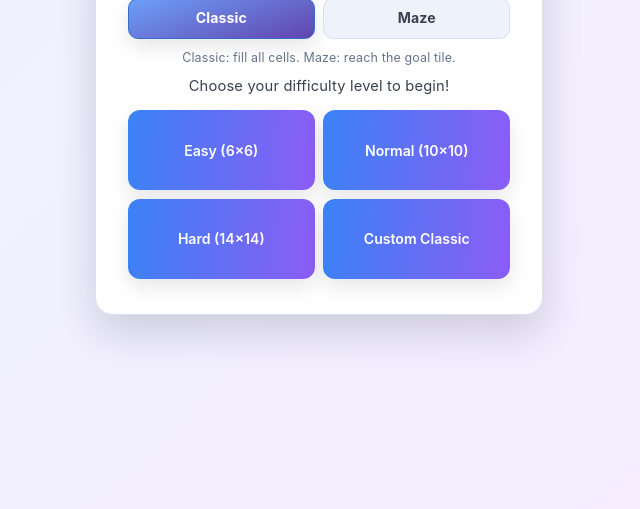
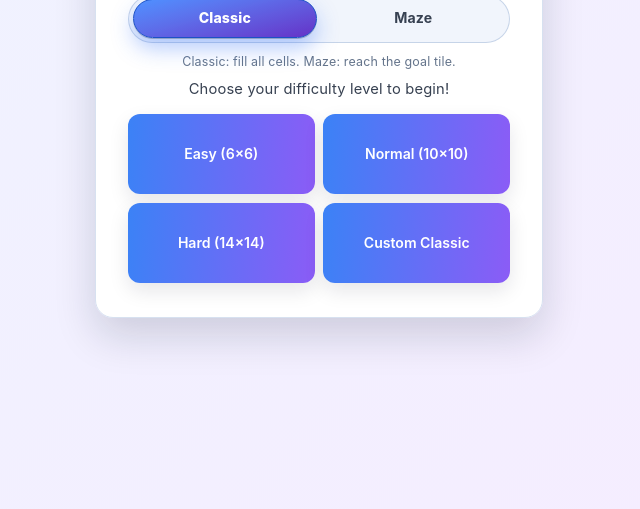
Before and after one commit to ekremkaraca/floodit-js, a website with bundled scripts: page src/index.html in a window 1280 px wide. Shown: the part 291-800 px from the top of the page, without its empty margins (321-961 px from the left). Built offline with nearby package versions, Linux system fonts and the light colour scheme.

Commit message:
Update style of mode picker

```diff
--- a/src/styles/app.css
+++ b/src/styles/app.css
@@ -180,38 +180,64 @@ button {
   gap: 0.45rem;
 }
 
-.mode-toggle {
+.mode-picker {
+  border: 0;
+  margin: 0 0 0.9rem;
+  padding: 0.24rem;
   display: grid;
   grid-template-columns: 1fr 1fr;
-  gap: 0.55rem;
-  margin-bottom: 0.9rem;
-}
-
-.mode-toggle__button {
-  border-radius: 10px;
-  border: 1px solid var(--border);
-  background: var(--surface-muted);
+  gap: 0.28rem;
+  border-radius: 999px;
+  border: 1px solid color-mix(in srgb, var(--border-strong) 82%, transparent);
+  background: color-mix(in srgb, var(--surface-muted) 78%, transparent);
+}
+
+.mode-picker__option {
+  display: block;
+  cursor: pointer;
+}
+
+.mode-picker__input {
+  position: absolute;
+  opacity: 0;
+  pointer-events: none;
+}
+
+.mode-picker__label {
+  display: block;
+  border-radius: 999px;
+  border: 1px solid transparent;
+  background: transparent;
   color: var(--text-secondary);
   font-weight: 700;
-  font-size: 0.87rem;
-  padding: 0.52rem 0.75rem;
-  cursor: pointer;
-  transition: border-color 0.2s var(--ease-out), background 0.2s var(--ease-out), color 0.2s var(--ease-out);
-}
-
-.mode-toggle__button.is-active {
+  text-align: center;
+  font-size: 0.88rem;
+  letter-spacing: 0.01em;
+  padding: 0.5rem 0.75rem;
+  transition: border-color 0.2s var(--ease-out), background-color 0.2s var(--ease-out), color 0.2s var(--ease-out), transform 0.16s var(--ease-out), box-shadow 0.2s var(--ease-out), filter 0.2s var(--ease-out);
+}
+
+.mode-picker__option:hover .mode-picker__label {
+  color: var(--text-primary);
+  background: color-mix(in srgb, var(--surface-strong) 72%, transparent);
+}
+
+.mode-picker__input:checked + .mode-picker__label {
   color: #ffffff;
-  border-color: color-mix(in srgb, var(--accent-blue) 76%, #1f2937);
+  font-weight: 800;
+  border-color: color-mix(in srgb, var(--accent-blue-strong) 76%, #0f172a);
   background: linear-gradient(
-    160deg,
-    color-mix(in srgb, var(--accent-blue) 76%, #ffffff) 0%,
-    color-mix(in srgb, var(--accent-purple) 65%, #0f172a) 100%
+    165deg,
+    color-mix(in srgb, var(--accent-blue) 88%, #ffffff) 0%,
+    color-mix(in srgb, var(--accent-purple-strong) 76%, #0f172a) 100%
   );
-}
-
-.mode-toggle__button:focus-visible {
+  box-shadow: 0 1px 0 rgba(15, 23, 42, 0.24), 0 10px 22px rgba(37, 99, 235, 0.34);
+  filter: saturate(1.08);
+}
+
+.mode-picker__input:focus-visible + .mode-picker__label {
   outline: 2px solid var(--accent-blue);
-  outline-offset: 2px;
+  outline-offset: 1px;
 }
 
 .panel__title {
@@ -318,44 +344,8 @@ button {
   margin-bottom: 0.1rem;
 }
 
-.welcome-tabs__list {
-  display: grid;
-  grid-template-columns: 1fr 1fr;
-  gap: 0.55rem;
+.mode-picker--welcome {
   margin-bottom: 0.65rem;
-}
-
-.welcome-tabs__button {
-  border-radius: 10px;
-  border: 1px solid var(--border);
-  background: var(--surface-muted);
-  color: var(--text-secondary);
-  font-weight: 700;
-  font-size: 0.88rem;
-  letter-spacing: 0.01em;
-  padding: 0.58rem 0.75rem;
-  cursor: pointer;
-  transition: border-color 0.2s var(--ease-out), background 0.2s var(--ease-out), color 0.2s var(--ease-out), transform 0.16s var(--ease-out);
-}
-
-.welcome-tabs__button:hover {
-  transform: translateY(-1px);
-}
-
-.welcome-tabs__button.is-active {
-  color: #ffffff;
-  border-color: color-mix(in srgb, var(--accent-blue) 76%, #1f2937);
-  background: linear-gradient(
-    160deg,
-    color-mix(in srgb, var(--accent-blue) 76%, #ffffff) 0%,
-    color-mix(in srgb, var(--accent-purple) 65%, #0f172a) 100%
-  );
-  box-shadow: var(--shadow-md);
-}
-
-.welcome-tabs__button:focus-visible {
-  outline: 2px solid var(--accent-blue);
-  outline-offset: 2px;
 }
 
 .welcome-tabs__note {
@@ -1461,7 +1451,7 @@ button {
     gap: 0.4rem;
   }
 
-  .welcome-tabs__button {
+  .mode-picker__label {
     padding-inline: 0.55rem;
     font-size: 0.82rem;
   }
--- a/src/views/customGameMode.js
+++ b/src/views/customGameMode.js
@@ -24,25 +24,41 @@ export function renderCustomGameMode({ actions }) {
   );
 
   panel.appendChild(
-    h("div", { className: "mode-toggle" }, [
-      h("button", {
-        type: "button",
-        className: `mode-toggle__button ${gameMode === "classic" ? "is-active" : ""}`,
-        onClick: () =>
+    h('fieldset', {
+      className: 'mode-picker',
+      role: 'radiogroup',
+      'aria-label': 'Game mode',
+    }, [
+      h('label', { className: 'mode-picker__option' }, [
+        h('input', {
+          type: 'radio',
+          name: 'custom-game-mode',
+          className: 'mode-picker__input',
+          checked: gameMode === 'classic' ? '' : undefined,
+          onChange: () => {
             actions.setCustomSettings({
               ...settings,
-            gameMode: "classic",
+              gameMode: 'classic',
+            });
+          },
         }),
-      }, ["Classic"]),
-      h("button", {
-        type: "button",
-        className: `mode-toggle__button ${gameMode === "maze" ? "is-active" : ""}`,
-        onClick: () =>
+        h('span', { className: 'mode-picker__label' }, ['Classic']),
+      ]),
+      h('label', { className: 'mode-picker__option' }, [
+        h('input', {
+          type: 'radio',
+          name: 'custom-game-mode',
+          className: 'mode-picker__input',
+          checked: gameMode === 'maze' ? '' : undefined,
+          onChange: () => {
             actions.setCustomSettings({
               ...settings,
-            gameMode: "maze",
+              gameMode: 'maze',
+            });
+          },
         }),
-      }, ["Maze"]),
+        h('span', { className: 'mode-picker__label' }, ['Maze']),
+      ]),
     ]),
   );
 
--- a/src/views/welcome.js
+++ b/src/views/welcome.js
@@ -66,37 +66,34 @@ export function renderWelcome({ actions }) {
 
           h("div", { className: "welcome-tabs" }, [
             h(
-              "div",
+              "fieldset",
               {
-                className: "welcome-tabs__list",
-                role: "tablist",
-                "aria-label": "Game mode tabs",
+                className: "mode-picker mode-picker--welcome",
+                role: "radiogroup",
+                "aria-label": "Game mode",
               },
               [
-                h(
-                  "button",
-                  {
-                    type: "button",
-                    className: "welcome-tabs__button",
-                    role: "tab",
+                h("label", { className: "mode-picker__option" }, [
+                  h("input", {
+                    type: "radio",
+                    name: "welcome-mode",
+                    className: "mode-picker__input",
                     "data-mode-tab": "classic",
-                    "aria-selected": "true",
-                    onClick: () => setActiveMode("classic"),
-                  },
-                  ["Classic"],
-                ),
-                h(
-                  "button",
-                  {
-                    type: "button",
-                    className: "welcome-tabs__button",
-                    role: "tab",
+                    checked: "",
+                    onChange: () => setActiveMode("classic"),
+                  }),
+                  h("span", { className: "mode-picker__label" }, ["Classic"]),
+                ]),
+                h("label", { className: "mode-picker__option" }, [
+                  h("input", {
+                    type: "radio",
+                    name: "welcome-mode",
+                    className: "mode-picker__input",
                     "data-mode-tab": "maze",
-                    "aria-selected": "false",
-                    onClick: () => setActiveMode("maze"),
-                  },
-                  ["Maze"],
-                ),
+                    onChange: () => setActiveMode("maze"),
+                  }),
+                  h("span", { className: "mode-picker__label" }, ["Maze"]),
+                ]),
               ],
             ),
             h(
@@ -187,11 +184,10 @@ export function renderWelcome({ actions }) {
   }
 
   function updateTabUI() {
-    for (const button of tabButtons) {
-      if (!(button instanceof HTMLElement)) continue;
-      const isActive = button.dataset.modeTab === activeMode;
-      button.classList.toggle("is-active", isActive);
-      button.setAttribute("aria-selected", isActive ? "true" : "false");
+    for (const input of tabButtons) {
+      if (!(input instanceof HTMLInputElement)) continue;
+      const isActive = input.dataset.modeTab === activeMode;
+      input.checked = isActive;
     }
   }
 
```
Lines whose indentation alone changed are shown as unchanged.
